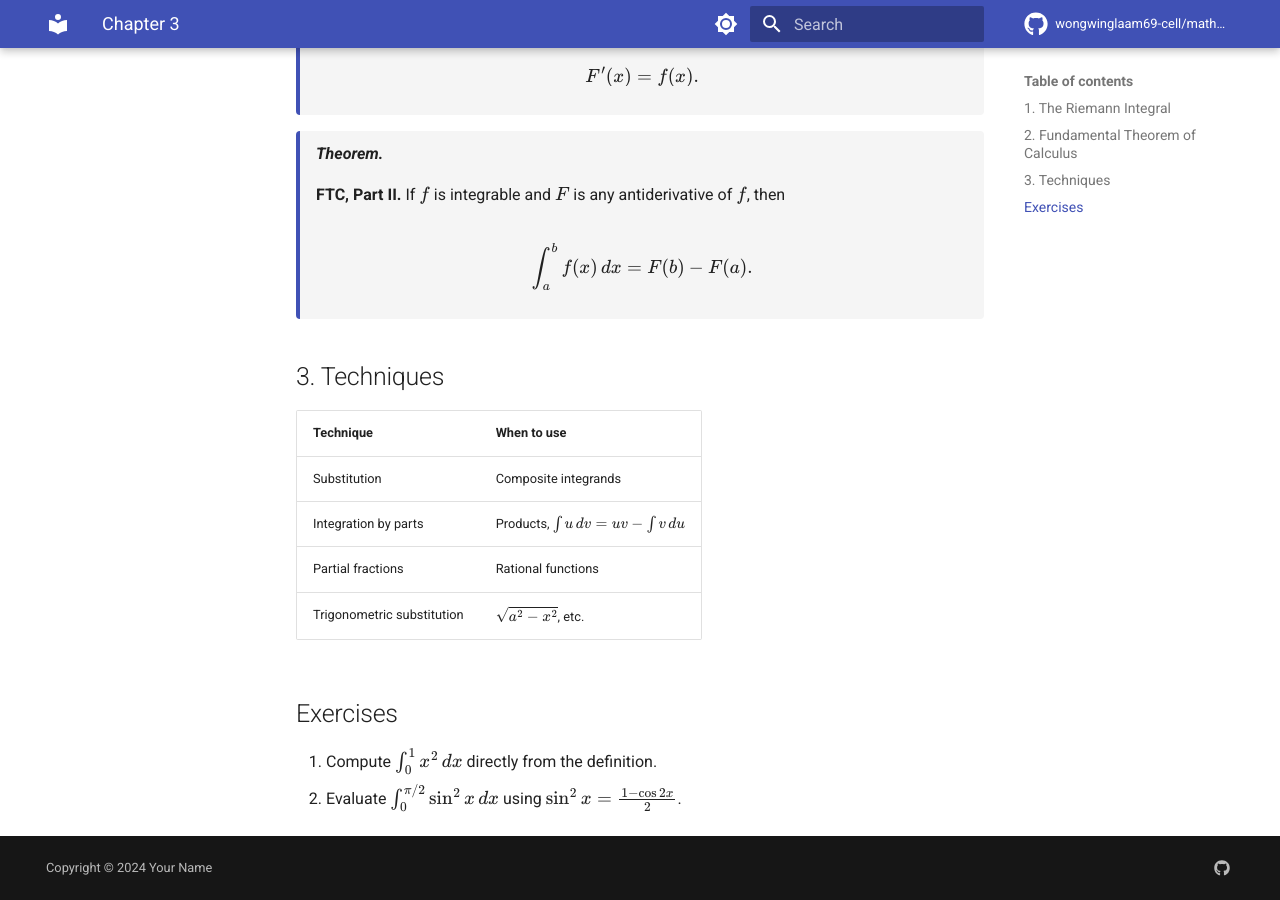
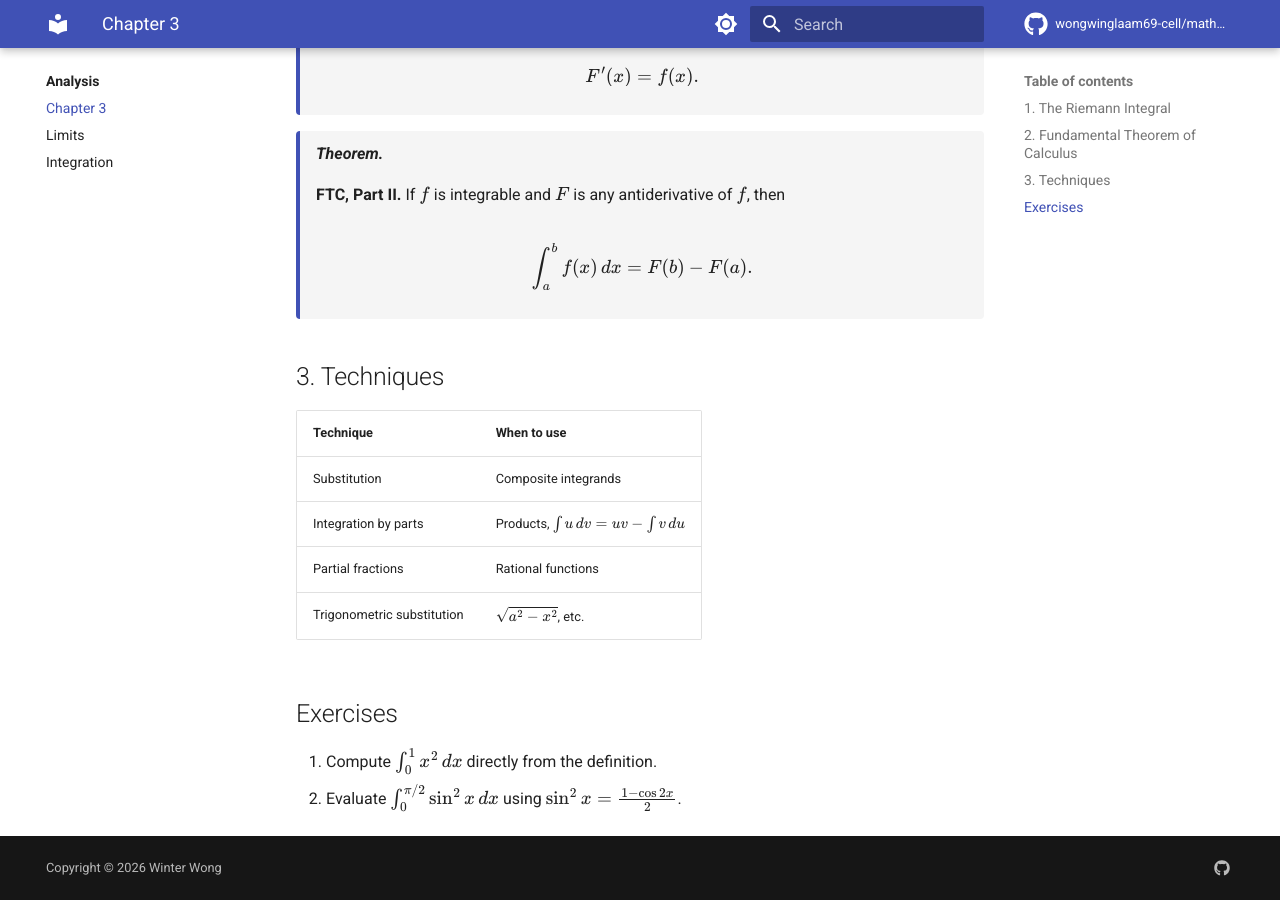
Before and after one commit to wongwinglaam69-cell/math-notes, an MkDocs documentation site: the page built from docs/analysis/chapter3.md, in a window 1280 px wide and 900 px high, scrolled down 769 px. Built offline with MkDocs 1.6.1 and Material for MkDocs 9.7.7, drawn with Linux system fonts in a browser that asks for light colours; comment, search, counter and statistics services are not loaded.

Commit message:
corrected file name

```diff
--- a/mkdocs.yaml
+++ b/mkdocs.yaml
@@ -102,4 +102,4 @@ extra:
       link: https://github.com/wongwinglaam69-cell/
   generator: false
 
-copyright: Copyright &copy; 2024 Your Name
+copyright: Copyright &copy; 2026 Winter Wong
```
Also changed, not shown: docs/analysis/chapter3.md (renamed from docs/analysis/chpater3.md).
